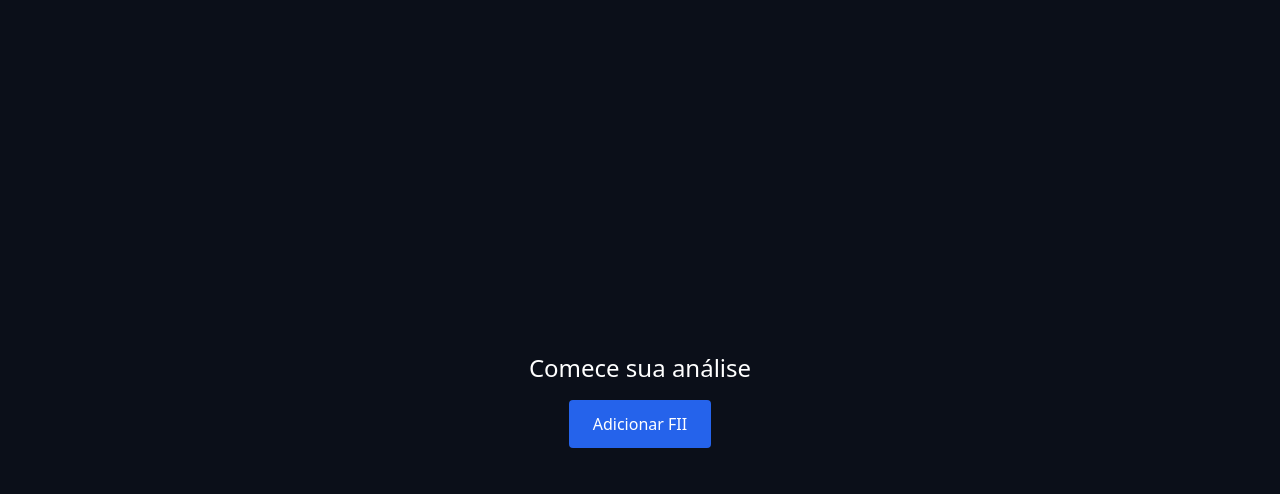
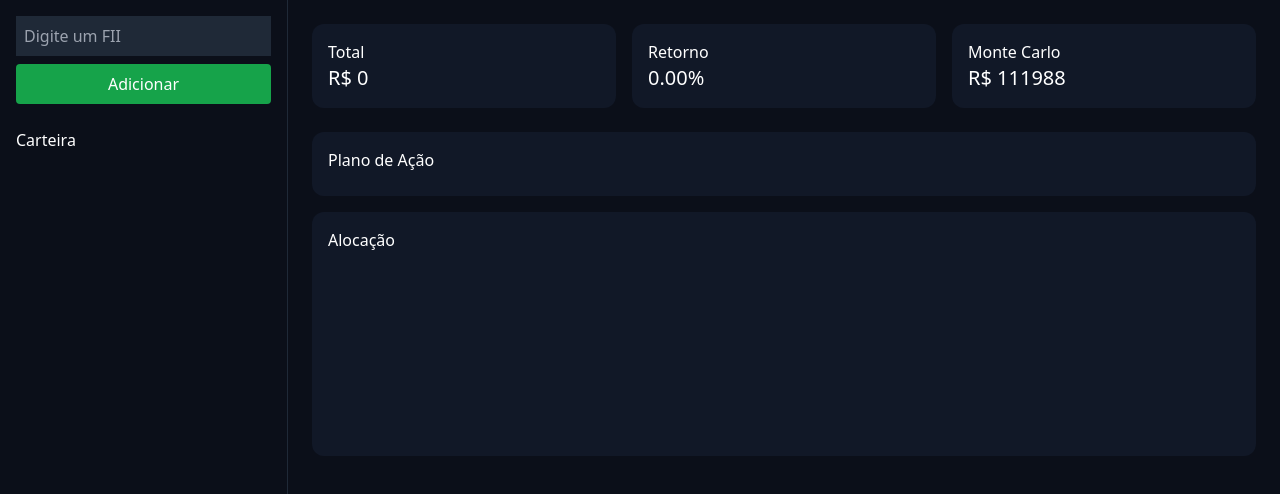
Before and after one commit to jhonythegray/FII-app, a Next.js app: page / in a window 1280 px wide. Shown: the top 494 px of the page. Built offline with nearby package versions, Linux system fonts and the light colour scheme.

Commit message:
Add files via upload

```diff
--- a/app/page.jsx
+++ b/app/page.jsx
@@ -1,12 +1,13 @@
 'use client'
 
-import { useEffect, useMemo, useState } from 'react'
-import { PieChart, Pie, Tooltip, LineChart, Line, XAxis, YAxis, ResponsiveContainer } from 'recharts'
+import { useEffect, useState } from 'react'
+import { PieChart, Pie, Tooltip, ResponsiveContainer } from 'recharts'
 
-const STORAGE = 'fii_pro_ui'
-const DEFAULT_PORTFOLIO = 'Carteira Inicial'
+const STORAGE = 'fii_fintech'
+const DEFAULT_PORTFOLIO = 'Carteira'
 
-// API
+const fiiList = ["HGLG11","XPML11","KNRI11","VISC11","XPLG11","BTLG11"]
+
 async function fetchPriceSafe(ticker) {
   try {
     const res = await fetch(`https://brapi.dev/api/quote/${ticker}`)
@@ -17,232 +18,147 @@ async function fetchPriceSafe(ticker) {
   }
 }
 
-// QUANT
 function buildMatrix(portfolio, fundData) {
   return portfolio.map(f => {
     const d = fundData[f.ticker] || {}
     return {
       ticker: f.ticker,
-      retorno: d.dy || 0,
+      retorno: d.dy || 0.08,
       risco: d.vacancia || 0.1,
-      valor: (f.price || 0) * (f.shares || 0)
+      valor: f.price * f.shares
     }
   })
 }
 
-function expectedReturn(matrix) {
-  if (!matrix.length) return 0
+function expectedReturn(matrix){
+  if(!matrix.length) return 0
   return matrix.reduce((a,f)=>a+f.retorno,0)/matrix.length
 }
 
-function correlationMatrix(portfolio, fundData) {
-  const matrix = buildMatrix(portfolio, fundData)
-  const n = matrix.length
-  const corr = Array(n).fill(0).map(()=>Array(n).fill(0))
+function markowitz(portfolio,fundData){
+  const matrix = buildMatrix(portfolio,fundData)
+  const weights = matrix.map(f=>f.retorno/(f.risco+0.01))
+  const sum = weights.reduce((a,b)=>a+b,0) || 1
 
-  for (let i=0;i<n;i++){
-    for (let j=0;j<n;j++){
-      if(i===j) corr[i][j]=1
-      else{
-        const segI = fundData[matrix[i].ticker]?.segmento
-        const segJ = fundData[matrix[j].ticker]?.segmento
-        corr[i][j] = segI===segJ ? 0.8 : 0.3
-      }
-    }
+  return matrix.map((f,i)=>({
+    ticker:f.ticker,
+    weight: Math.max(weights[i]/sum,0.05)
+  }))
 }
 
-  return corr
+function monteCarlo(initial,monthly,rate,vol){
+  let val=initial
+  const monthlyRate = rate/12
+
+  for(let i=0;i<120;i++){
+    const shock=(Math.random()-0.5)*vol
+    val=(val+monthly)*(1+monthlyRate+shock)
   }
 
-function portfolioRisk(matrix, corr) {
-  let risk = 0
-  for (let i=0;i<matrix.length;i++){
-    for (let j=0;j<matrix.length;j++){
-      risk += matrix[i].retorno * matrix[j].retorno * corr[i][j]
-    }
-  }
-  return Math.sqrt(risk)
+  return val
 }
 
-function markowitzOptimization(portfolio, fundData) {
-  const matrix = buildMatrix(portfolio, fundData)
-  const weights = matrix.map(f => f.retorno / (f.risco + 0.01))
-  const sum = weights.reduce((a,b)=>a+b,0) || 1
-  return matrix.map((f,i)=>({ ticker: f.ticker, weight: weights[i]/sum }))
-}
-
-function monteCarlo(initial, monthly, returnRate, volatility, simulations=100) {
-  const results=[]
-  for(let s=0;s<simulations;s++){
-    let value=initial
-    for(let i=0;i<120;i++){
-      const shock=(Math.random()-0.5)*volatility
-      value=(value+monthly)*(1+returnRate+shock)
-    }
-    results.push(value)
-  }
-  return results.sort((a,b)=>a-b)
-}
-
-// STORE
 function useStore(){
   const [data,setData]=useState({ portfolios:{[DEFAULT_PORTFOLIO]:[]}, selected:DEFAULT_PORTFOLIO })
-  const [ready,setReady]=useState(false)
 
   useEffect(()=>{
     const saved=localStorage.getItem(STORAGE)
     if(saved) setData(JSON.parse(saved))
-    setReady(true)
   },[])
 
   useEffect(()=>{
-    if(ready) localStorage.setItem(STORAGE,JSON.stringify(data))
-  },[data,ready])
+    localStorage.setItem(STORAGE,JSON.stringify(data))
+  },[data])
 
-  return {data,setData,ready}
+  return {data,setData}
 }
 
-// APP
 export default function App(){
-  const {data,setData,ready}=useStore()
+  const {data,setData}=useStore()
   const [fundData,setFundData]=useState({})
-  const [modal,setModal]=useState(false)
   const [ticker,setTicker]=useState('')
-  const [aporte,setAporte]=useState(1000)
 
   useEffect(()=>{
     fetch('/data/fii.json').then(r=>r.json()).then(setFundData)
   },[])
 
-  const portfolio = data.portfolios[data.selected] || []
+  const portfolio = data.portfolios[data.selected]
 
   useEffect(()=>{
     async function update(){
-      const updated = await Promise.all(
-        portfolio.map(async f=>({...f,price:await fetchPriceSafe(f.ticker)}))
-      )
-      setData(prev=>({
-        ...prev,
-        portfolios:{...prev.portfolios,[prev.selected]:updated}
-      }))
+      const updated = await Promise.all(portfolio.map(async f=>({...f,price:await fetchPriceSafe(f.ticker)})))
+      setData(prev=>({...prev,portfolios:{...prev.portfolios,[prev.selected]:updated}}))
     }
     if(portfolio.length) update()
   },[data.selected])
 
   const matrix = buildMatrix(portfolio,fundData)
-  const corr = correlationMatrix(portfolio,fundData)
+  const ret = expectedReturn(matrix)
+  const total = portfolio.reduce((a,f)=>a+f.price*f.shares,0)
 
-  const ret = expectedReturn(matrix)
-  const risk = portfolioRisk(matrix,corr)
-  const sharpe = ret/(risk+0.0001)
-
-  const total = portfolio.reduce((a,f)=>a+(f.price||0)*(f.shares||0),0)
-
-  const mc = monteCarlo(total, aporte, ret||0.08, risk||0.05)
-  const p10 = mc[Math.floor(mc.length*0.1)]
-  const p50 = mc[Math.floor(mc.length*0.5)]
-  const p90 = mc[Math.floor(mc.length*0.9)]
-
-  const opt = markowitzOptimization(portfolio,fundData)
+  const mc = monteCarlo(total,1000,ret,0.05)
+  const opt = markowitz(portfolio,fundData)
 
   function addFII(){
     const t = ticker.trim().toUpperCase()
-
-    if(!t){
-      alert("Digite um ticker válido (ex: HGLG11)")
-      return
-    }
+    if(!t) return
 
     setData(prev=>{
-      const list = prev.portfolios[prev.selected] || []
-
-      if(list.find(f=>f.ticker===t)){
-        alert("Esse FII já existe")
-        return prev
-      }
+      const list=prev.portfolios[prev.selected]
+      if(list.find(f=>f.ticker===t)) return prev
 
       return {
         ...prev,
         portfolios:{
           ...prev.portfolios,
-          [prev.selected]:[
-            ...list,
-            { ticker: t, shares: 1, price: 100 }
-          ]
+          [prev.selected]:[...list,{ticker:t,shares:1,price:100}]
         }
       }
     })
 
     setTicker('')
-    setModal(false)
   }
-
-  const sharpeColor =
-    sharpe>1.5 ? "text-green-400" :
-    sharpe>1 ? "text-yellow-400" :
-    "text-red-400"
-
-  if(!ready) return <div className="p-6">Carregando...</div>
 
   return (
     <div className="flex min-h-screen bg-[#0b0f19] text-white">
 
-      {/* MODAL */}
-      {modal && (
-        <div className="fixed inset-0 bg-black/50 flex items-center justify-center">
-          <div className="bg-[#111827] p-6 rounded-xl w-80">
+      <div className="w-72 p-4 border-r border-gray-800">
+
         <input
+          list="fiis"
           value={ticker}
-              onChange={e=>setTicker(e.target.value)}
-              placeholder="Ex: HGLG11"
-              className="bg-gray-800 p-2 mb-4 w-full"
+          onChange={e=>setTicker(e.target.value.toUpperCase())}
+          placeholder="Digite um FII"
+          className="w-full bg-gray-800 p-2 mb-2"
         />
-            <button onClick={addFII} className="bg-green-600 px-4 py-2 rounded w-full">
+
+        <datalist id="fiis">
+          {fiiList.map(f=><option key={f} value={f} />)}
+        </datalist>
+
+        <button onClick={addFII} className="w-full bg-green-600 p-2 rounded">
           Adicionar
         </button>
+
+        <div className="mt-6">
+          <h3 className="mb-2">Carteira</h3>
+          {portfolio.map(f=>(
+            <div key={f.ticker} className="flex justify-between text-sm mb-1">
+              <span>{f.ticker}</span>
+              <span>R$ {(f.price*f.shares).toFixed(0)}</span>
             </div>
+          ))}
         </div>
-      )}
 
-      {/* EMPTY STATE */}
-      {!portfolio.length ? (
-        <div className="flex items-center justify-center w-full h-screen">
-          <div className="text-center">
-            <h1 className="text-2xl mb-4">Comece sua análise</h1>
-            <button
-              onClick={()=>setModal(true)}
-              className="bg-blue-600 px-6 py-3 rounded"
-            >
-              Adicionar FII
-            </button>
-          </div>
-        </div>
-      ) : (
-        <>
-          <div className="w-64 p-4 border-r border-gray-800">
-            <button
-              onClick={()=>setModal(true)}
-              className="w-full bg-green-600 p-2 rounded"
-            >
-              Adicionar FII
-            </button>
       </div>
 
       <div className="flex-1 p-6">
 
-            <div className="grid grid-cols-5 gap-4 mb-6">
+        <div className="grid grid-cols-3 gap-4 mb-6">
           <Card title="Total" value={`R$ ${total.toFixed(0)}`} />
           <Card title="Retorno" value={`${(ret*100).toFixed(2)}%`} />
-              <Card title="Risco" value={`${(risk*100).toFixed(2)}%`} />
-              <Card title="Sharpe" value={<span className={sharpeColor}>{sharpe.toFixed(2)}</span>} />
-              <Card title="Monte Carlo" value={`R$ ${p50?.toFixed(0)}`} />
+          <Card title="Monte Carlo" value={`R$ ${mc.toFixed(0)}`} />
         </div>
-
-            <Panel title="Cenários">
-              <div>Pessimista: R$ {p10?.toFixed(0)}</div>
-              <div>Base: R$ {p50?.toFixed(0)}</div>
-              <div>Otimista: R$ {p90?.toFixed(0)}</div>
-            </Panel>
 
         <Panel title="Plano de Ação">
           {opt.map(o=> (
@@ -253,7 +169,7 @@ export default function App(){
         </Panel>
 
         <Panel title="Alocação">
-              <ResponsiveContainer width="100%" height={250}>
+          <ResponsiveContainer width="100%" height={180}>
             <PieChart>
               <Pie data={portfolio.map(f=>({name:f.ticker,value:f.price*f.shares}))} dataKey="value" />
               <Tooltip />
@@ -262,8 +178,6 @@ export default function App(){
         </Panel>
 
       </div>
-        </>
-      )}
 
     </div>
   )
```
Lines whose indentation alone changed are shown as unchanged.
